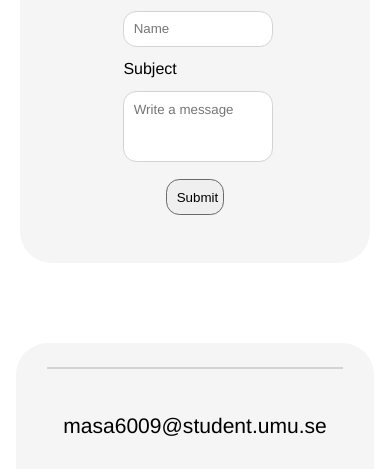
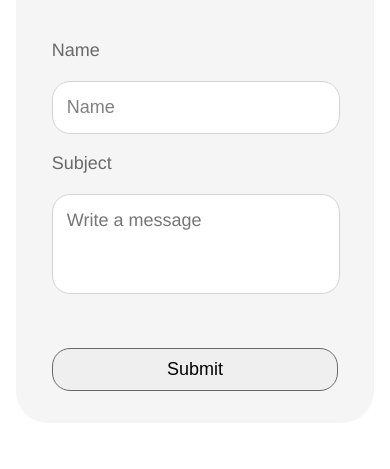
Before and after one commit to xboyms/Javascript, a plain HTML site: page Portfolio/contact.html in a window 390 px wide. Shown: the part 406-875 px from the top of the page. Drawn offline with Linux system fonts and the light colour scheme.

Commit message:
Adjusted spacing and made it responsive

```diff
--- a/Portfolio/contact.html
+++ b/Portfolio/contact.html
@@ -22,6 +22,7 @@
 <!--        <li><a href="about.html">About me</a></li>-->
 <!--    </ul>-->
 <!--</nav>-->
+
 <nav>
     <div>
         <a href="index.html">Projects</a>
@@ -34,7 +35,7 @@
 <main>
     <main>
         <div class="contact-form">
-            <h1>Contact Form</h1>
+            <h1>Contact Form 💬</h1>
             <form action="#">
                 <label>Name</label>
                 <input type="text" name="firstname" placeholder="Name" maxlength="50" required>
--- a/Portfolio/style.css
+++ b/Portfolio/style.css
@@ -1,7 +1,6 @@
 /*affects the whole page*/
 html {
     scroll-behavior: smooth;
-    overflow-x: hidden;
 }
 
 /*affect all the elements*/
@@ -15,7 +14,7 @@ body {
     font-family: "Helvetica Neue", sans-serif;
 }
 
-p, ul, a {
+p, ul, a, label, input, textarea {
     color: dimgray;
     font-size: large;
     line-height: 1.3em;
@@ -97,13 +96,8 @@ main {
     width: 80%;
     margin: 2em auto;
     border-radius: 2em;
-    flex-wrap: wrap;
+    background-color: whitesmoke;
     padding: 2em;
-    background-color: whitesmoke;
-}
-
-.narrow-container-2 {
-    margin: 2em auto;
 }
 
 .wide-container, .wide-container2 {
@@ -223,7 +217,7 @@ footer p {
 }
 
 footer div {
-    margin: 0 2em;
+    margin: 0 3em;
 }
 
 .get-in-touch {
@@ -265,36 +259,32 @@ footer img {
 }
 
 .contact-form {
-    width: 80%;
+    width: 60%;
     padding: 2em;
-    margin: auto;
+    margin: 2em auto;
     background-color: whitesmoke;
     border-radius: 2em;
 }
 
-
 form {
-    display: block;
-    width: 50%;
-    margin: auto;
-    padding: 1em 2em;
-}
-
-label{
-
+    display: flex;
+    flex-direction: column;
+    justify-content: start;
+    margin: 2em auto 0;
+    padding: 1em 0;
 }
 
 input[type=text], textarea {
     width: 90%;
-    margin: 1em auto;
-    padding: 0.7em;
+    margin: 1em 0;
+    padding: 14px;
     resize: none;
     border-radius: 1em;
     border: 1px solid lightgrey;
 }
 
 textarea {
-    height: 50px;
+    height: 70px;
     font-family: "Helvetica Neue", sans-serif;
 }
 
@@ -302,12 +292,20 @@ textarea {
 input[type=submit] {
     width: 40%;
     display: block;
-    margin: auto;
-    padding: 0.7em;
+    margin: 2em auto 0;
+    padding: 0.5em 0;
     text-align: center;
     transition: ease-out 0.2s;
     border: solid 1px dimgray;
     border-radius: 1em;
+}
+
+input, textarea {
+    color: black;
+}
+
+input::placeholder {
+    color: gray;
 }
 
 input[type=submit]:hover {
@@ -323,7 +321,7 @@ input[type=submit]:hover {
         width: 90%;
     }
 
-    .text-container, .project-text-container {
+    .text-container, .text-container2, .project-text-container {
         width: 90%;
     }
 
@@ -340,15 +338,15 @@ input[type=submit]:hover {
     }
 
     input[type=submit]:hover {
+        background-color: revert;
     }
 
+    .narrow-container {
+        padding: 1em;
+    }
 }
 
-@media (max-width: 435px) {
-
-    main {
-        margin-top: 0;
-    }
+@media (max-width: 480px) {
 
     nav {
         position: static;
@@ -367,6 +365,20 @@ input[type=submit]:hover {
         white-space: wrap;
     }
 
+    main {
+        margin-top: 0;
+    }
+}
+
+@media (max-width: 435px) {
+
+
+    nav {
+        position: static;
+        padding: 1em;
+        width: auto;
+    }
+
     footer {
         justify-content: center;
     }
@@ -375,4 +387,23 @@ input[type=submit]:hover {
         display: none;
     }
 
+    .contact-form {
+        width: 100%;
+        padding: 1em 0;
+    }
+
+    .contact-form h1 {
+        display: block;
+        padding: 0.5em;
+    }
+
+    input[type=submit] {
+        width: 100%;
+    }
+
+    form {
+        width: 80%;
+        padding: 1em 0;
+    }
+
 }
```
Also changed, not shown: Portfolio/about.html (+23 -22 lines).
